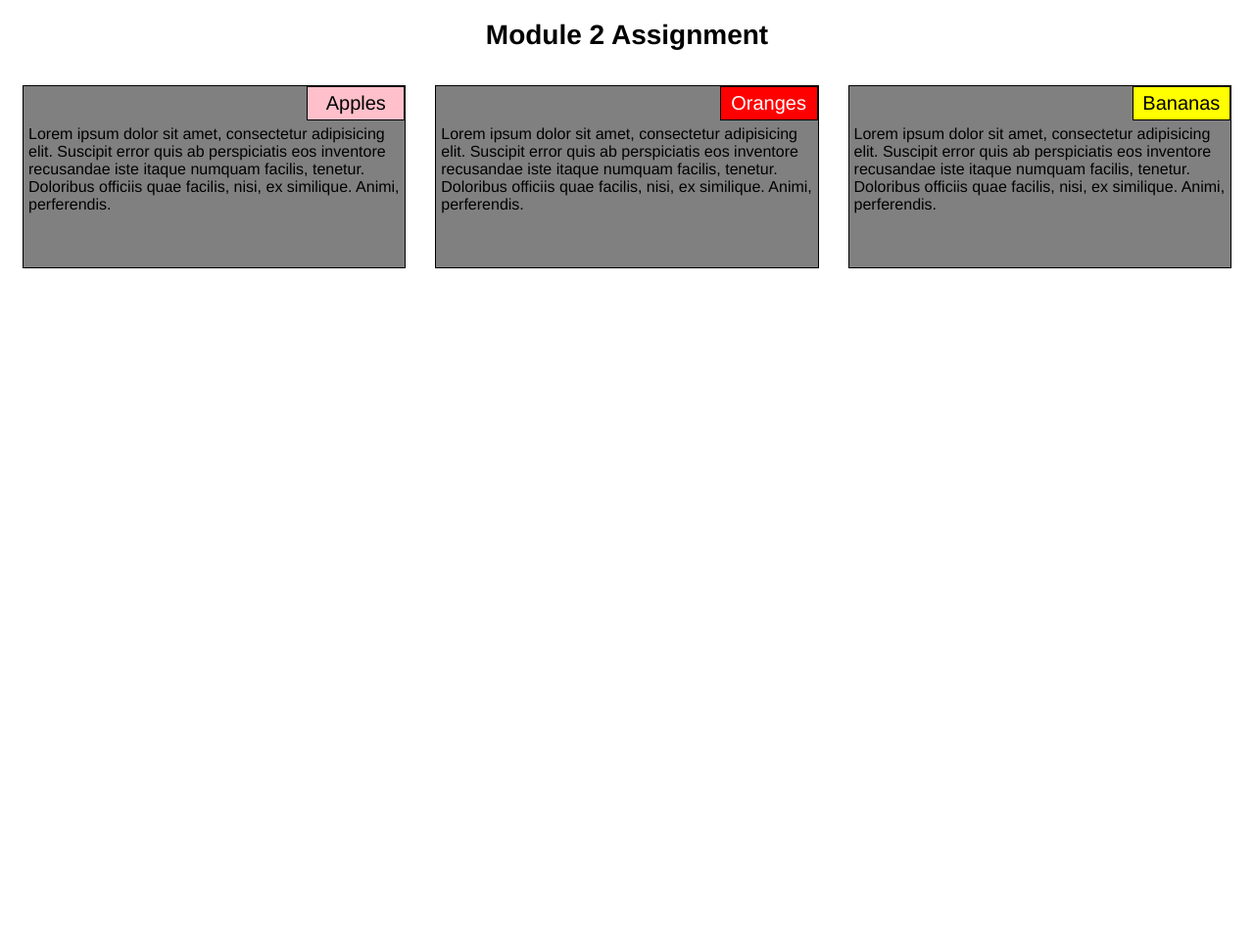
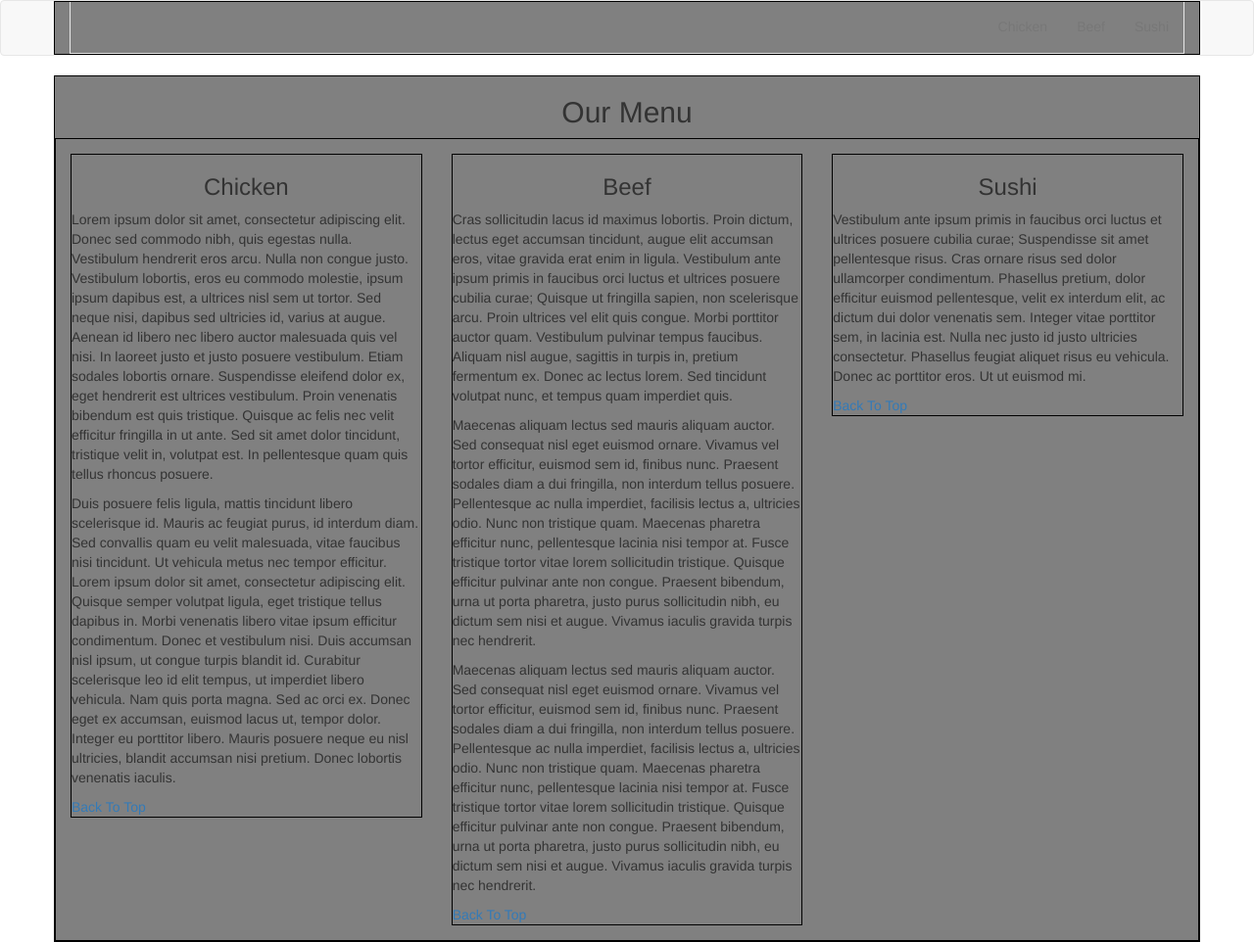
Before and after one commit to John-AutoTech/coursera-test, a plain HTML site: page index.html in a window 1280 px wide. Shown: the whole page at 98% size. Before the commit the page ends 800 px from the top, so only its background shows below. Drawn offline with nearby package versions, Linux system fonts and the light colour scheme.

Commit message:
Add files via upload

```diff
--- a/index.html
+++ b/index.html
@@ -1,35 +1,95 @@
-<!DOCTYPE html>
-<html>
+
+<!doctype html>
+<html lang="en">
 <head>
   <meta charset="utf-8">
+  <meta http-equiv="X-UA-Compatible" content="IE=edge">
   <meta name="viewport" content="width=device-width, initial-scale=1">
-<title>Module 2 Assignment for Responsive Layouts</title>
+
+  <title>Module 3 solution</title>
+  <link rel="stylesheet" href="css/bootstrap.min.css">
   <link rel="stylesheet" href="css/styles.css">
 </head>
 <body>
-<h1>Module 2 Assignment</h1>
-  <section class="col-lg-4 col-md-6 col-sm-12">
-    <div>
-      <p class="food1">Apples</p>
-      <p class="content">Lorem ipsum dolor sit amet, consectetur adipisicing elit. Suscipit error quis ab perspiciatis eos inventore recusandae iste itaque numquam facilis, tenetur. Doloribus officiis quae facilis, nisi, ex similique. Animi, perferendis.
+
+<header id="top">
+  <nav id="header-nav" class="navbar navbar-default">
+    <div class="container">
+      <div class="navbar-header">
+        <a class="navbar-brand" href="#">Food, LLC</a>
+
+        <button type="button" class="navbar-toggle collapsed" data-toggle="collapse" data-target="#collapsable-nav" aria-expanded="false">
+          <span class="sr-only">Toggle navigation</span>
+          <span class="icon-bar"></span>
+          <span class="icon-bar"></span>
+          <span class="icon-bar"></span>
+        </button>
+      </div>
+
+      <div id="collapsable-nav" class="collapse navbar-collapse">
+         <ul id="nav-list" class="nav navbar-nav navbar-right">
+          <li>
+            <a href="#chicken">Chicken</a>
+          </li>
+          <li>
+            <a href="#beef">Beef</a>
+          </li>
+          <li>
+            <a href="#sushi">Sushi</a>
+          </li>
+          </ul><!-- #nav-list -->
+        </div><!-- .collapse .navbar-collapse -->
+      </div><!-- .container -->
+    </nav><!-- #header-nav -->
+  </header>
+
+  <div id="main-content" class="container">
+	<h2 class="text-center">Our Menu</h2>
+	<div class="row">
+        <section id="chicken" class="col-md-4 col-lg-4 col-sm-6 col-xs-12">
+          <div class="content-cell">
+            <h3 class="text-center">Chicken</h3>
+              <p>
+                Lorem ipsum dolor sit amet, consectetur adipiscing elit. Donec sed commodo nibh, quis egestas nulla. Vestibulum hendrerit eros arcu. Nulla non congue justo. Vestibulum lobortis, eros eu commodo molestie, ipsum ipsum dapibus est, a ultrices nisl sem ut tortor. Sed neque nisi, dapibus sed ultricies id, varius at augue. Aenean id libero nec libero auctor malesuada quis vel nisi. In laoreet justo et justo posuere vestibulum. Etiam sodales lobortis ornare. Suspendisse eleifend dolor ex, eget hendrerit est ultrices vestibulum. Proin venenatis bibendum est quis tristique. Quisque ac felis nec velit efficitur fringilla in ut ante. Sed sit amet dolor tincidunt, tristique velit in, volutpat est. In pellentesque quam quis tellus rhoncus posuere.
               </p>
+              <p>
+                Duis posuere felis ligula, mattis tincidunt libero scelerisque id. Mauris ac feugiat purus, id interdum diam. Sed convallis quam eu velit malesuada, vitae faucibus nisi tincidunt. Ut vehicula metus nec tempor efficitur. Lorem ipsum dolor sit amet, consectetur adipiscing elit. Quisque semper volutpat ligula, eget tristique tellus dapibus in. Morbi venenatis libero vitae ipsum efficitur condimentum. Donec et vestibulum nisi. Duis accumsan nisl ipsum, ut congue turpis blandit id. Curabitur scelerisque leo id elit tempus, ut imperdiet libero vehicula. Nam quis porta magna. Sed ac orci ex. Donec eget ex accumsan, euismod lacus ut, tempor dolor. Integer eu porttitor libero. Mauris posuere neque eu nisl ultricies, blandit accumsan nisi pretium. Donec lobortis venenatis iaculis.
+              </p>
+
+            <a href="#top">Back To Top</a>
           </div>
-   </section>
+        </section> <!-- Chicken -->
 
-  <section class="col-lg-4 col-md-6 col-sm-12">
-    <div>
-      <p class="food2">Oranges</p>
-      <p class="content">Lorem ipsum dolor sit amet, consectetur adipisicing elit. Suscipit error quis ab perspiciatis eos inventore recusandae iste itaque numquam facilis, tenetur. Doloribus officiis quae facilis, nisi, ex similique. Animi, perferendis.
+        <section id="beef" class="col-md-4 col-lg-4 col-sm-6 col-xs-12">
+          <div class="content-cell">
+            <h3 class="text-center">Beef</h3>
+              <p>
+                 Cras sollicitudin lacus id maximus lobortis. Proin dictum, lectus eget accumsan tincidunt, augue elit accumsan eros, vitae gravida erat enim in ligula. Vestibulum ante ipsum primis in faucibus orci luctus et ultrices posuere cubilia curae; Quisque ut fringilla sapien, non scelerisque arcu. Proin ultrices vel elit quis congue. Morbi porttitor auctor quam. Vestibulum pulvinar tempus faucibus. Aliquam nisl augue, sagittis in turpis in, pretium fermentum ex. Donec ac lectus lorem. Sed tincidunt volutpat nunc, et tempus quam imperdiet quis.
               </p>
+              <p>
+                 Maecenas aliquam lectus sed mauris aliquam auctor. Sed consequat nisl eget euismod ornare. Vivamus vel tortor efficitur, euismod sem id, finibus nunc. Praesent sodales diam a dui fringilla, non interdum tellus posuere. Pellentesque ac nulla imperdiet, facilisis lectus a, ultricies odio. Nunc non tristique quam. Maecenas pharetra efficitur nunc, pellentesque lacinia nisi tempor at. Fusce tristique tortor vitae lorem sollicitudin tristique. Quisque efficitur pulvinar ante non congue. Praesent bibendum, urna ut porta pharetra, justo purus sollicitudin nibh, eu dictum sem nisi et augue. Vivamus iaculis gravida turpis nec hendrerit.
+              </p>
+              <p>
+                Maecenas aliquam lectus sed mauris aliquam auctor. Sed consequat nisl eget euismod ornare. Vivamus vel tortor efficitur, euismod sem id, finibus nunc. Praesent sodales diam a dui fringilla, non interdum tellus posuere. Pellentesque ac nulla imperdiet, facilisis lectus a, ultricies odio. Nunc non tristique quam. Maecenas pharetra efficitur nunc, pellentesque lacinia nisi tempor at. Fusce tristique tortor vitae lorem sollicitudin tristique. Quisque efficitur pulvinar ante non congue. Praesent bibendum, urna ut porta pharetra, justo purus sollicitudin nibh, eu dictum sem nisi et augue. Vivamus iaculis gravida turpis nec hendrerit.
+              </p>
+            <a href="#top">Back To Top</a>
           </div>
-  </section>
+        </section> <!-- Beef -->
 
-  <section class="col-lg-4 col-md-12 col-sm-12">
-    <div>
-      <p class="food3">Bananas</p>
-      <p class="content">Lorem ipsum dolor sit amet, consectetur adipisicing elit. Suscipit error quis ab perspiciatis eos inventore recusandae iste itaque numquam facilis, tenetur. Doloribus officiis quae facilis, nisi, ex similique. Animi, perferendis.
+        <section id="sushi" class="col-md-4 col-lg-4 col-sm-12 col-xs-12">
+          <div class="content-cell">
+            <h3 class="text-center">Sushi</h3>
+              <p>
+                Vestibulum ante ipsum primis in faucibus orci luctus et ultrices posuere cubilia curae; Suspendisse sit amet pellentesque risus. Cras ornare risus sed dolor ullamcorper condimentum. Phasellus pretium, dolor efficitur euismod pellentesque, velit ex interdum elit, ac dictum dui dolor venenatis sem. Integer vitae porttitor sem, in lacinia est. Nulla nec justo id justo ultricies consectetur. Phasellus feugiat aliquet risus eu vehicula. Donec ac porttitor eros. Ut ut euismod mi.
               </p>
+            <a href="#top">Back To Top</a>
           </div>
-  </section>
+        </section> <!-- Sushi -->
+	</div> <!-- .row -->
+  </div> <!-- #main-content -->
+
+  <!-- jQuery (Bootstrap JS plugins depend on it) -->
+  <script src="js/jquery-2.1.4.min.js"></script>
+  <script src="js/bootstrap.min.js"></script>
 </body>
 </html>
```
Lines whose indentation alone changed are shown as unchanged.
